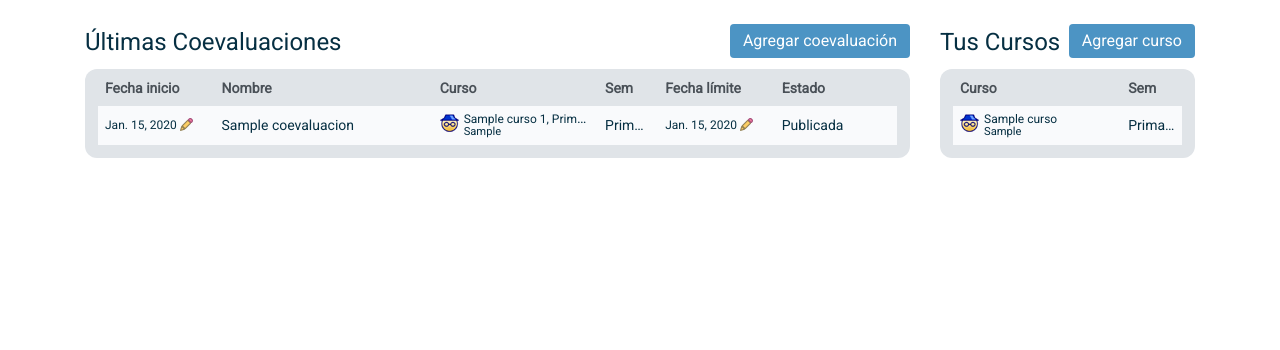
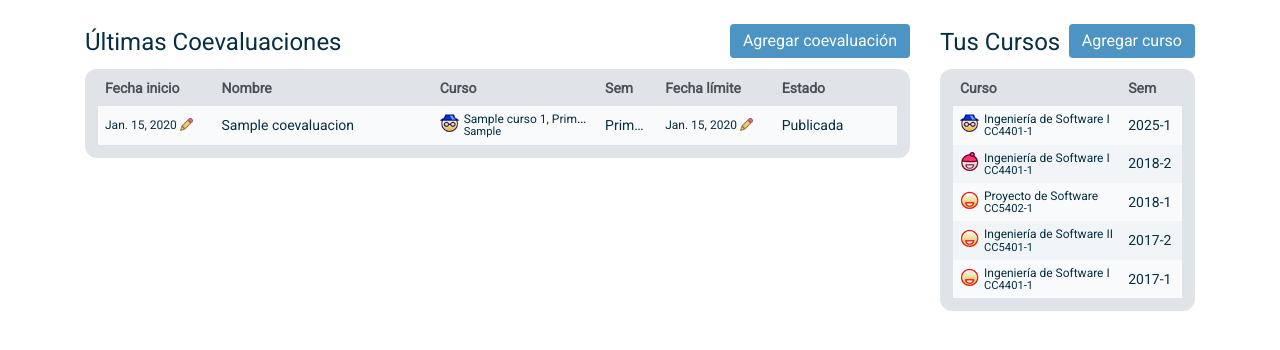
Before and after one commit to DCC-CC4401/2018-2-HTTP-slash-slash-T4, a Django app: page /home/docentes in a window 1280 px wide. Shown: the part 86-436 px from the top of the page. Run offline with Django 3.2, Linux system fonts and the light colour scheme; tables that the repository leaves empty hold one stand-in row (values such as "Sample post"); some libraries are stand-ins or nearby versions.

Commit message:
se creo archivo forms.py

```diff
--- /dev/null
+++ b/coev/forms.py
@@ -0,0 +1,6 @@
+from django import forms
+
+
+class CursoForm(forms.Form){
+
+}
--- a/templates/coev/home-vista-profesor.html
+++ b/templates/coev/home-vista-profesor.html
@@ -8,7 +8,6 @@
         <link rel="stylesheet" href="https://fonts.googleapis.com/css?family=Roboto">
         <script src="https://code.jquery.com/jquery-3.1.0.min.js"></script>
         <script src="{% static  "js/bootstrap.min.js" %}"></script>
-        <script src="{% static "js/coeval.js" %}"></script>
         <title>Sistema de Coevaluaciones DCC</title>
     </head>
     <body>
@@ -97,7 +96,7 @@
             <!-- Permanece oculto hasta apretar el botón correspondiente. -->
             <div id="add-curso-form" class="mb-4">
                 <h4 class="mt-3">Agregar Curso</h4>
-                <form method="POST">
+                <form method="POST" id="crearCurso">
                     <div class="form-row">
                         <div class="form-group col-2">
                             <label for="codigoCurso">Código del curso</label>
@@ -120,7 +119,7 @@
                             </select>
                         </div>
                     </div>
-                    <button type="submit" class="btn btn-primary-custom">Confirmar</button>
+                    <button type="submit" action="Curso" class="btn btn-primary-custom">Confirmar</button>
                     <button type="button" class="btn btn-cancel" onclick="cancelAdd()">Cancelar</button>
                 </form>
                 <hr/>
@@ -206,22 +205,63 @@
                             </thead>
                             <!-- Cuerpo de tabla (Table Data) -->
                             <tbody>
-
-                                    {% for curso in cursos %}
                                 <tr>
                                     <!-- Curso, con ícono de rol, nombre y código -->
                                     <td class="td-curso-full">
                                         <div class="cargos cargos-profesor tooltip-custom">
                                             <span class="tooltiptext"></span>
                                         </div>
-                                        <span class="curso-nombre">{{curso.nombre}}</span>
+                                        <span class="curso-nombre">Ingeniería de Software I</span>
                                         <br>
-                                        <span class="curso-codigo">{{curso.codigo}}</span>
+                                        <span class="curso-codigo">CC4401-1</span>
                                     </td>
                                     <!-- Semestre -->
-                                    <td>{{curso.semestre}}</td>
+                                    <td>2025-1</td>
                                 </tr>
-                                {% endfor %}
+                                <tr>
+                                    <td class="td-curso-full">
+                                        <div class="cargos cargos-auxiliar tooltip-custom">
+                                            <span class="tooltiptext"></span>
+                                        </div>
+                                        <span class="curso-nombre">Ingeniería de Software I</span>
+                                        <br>
+                                        <span class="curso-codigo">CC4401-1</span>
+                                    </td>
+                                    <td>2018-2</td>
+                                </tr>
+                                <tr>
+                                    <td class="td-curso-full">
+                                        <div class="cargos cargos-alumno tooltip-custom">
+                                            <span class="tooltiptext"></span>
+                                        </div>
+                                        <span class="curso-nombre">Proyecto de Software</span>
+                                        <br>
+                                        <span class="curso-codigo">CC5402-1</span>
+                                    </td>
+                                    <td>2018-1</td>
+                                </tr>
+                                <tr>
+                                    <td class="td-curso-full">
+                                        <div class="cargos cargos-alumno tooltip-custom">
+                                            <span class="tooltiptext"></span>
+                                        </div>
+                                        <span class="curso-nombre">Ingeniería de Software II</span>
+                                        <br>
+                                        <span class="curso-codigo">CC5401-1</span>
+                                    </td>
+                                    <td>2017-2</td>
+                                </tr>
+                                <tr>
+                                    <td class="td-curso-full">
+                                        <div class="cargos cargos-alumno tooltip-custom">
+                                            <span class="tooltiptext"></span>
+                                        </div>
+                                        <span class="curso-nombre">Ingeniería de Software I</span>
+                                        <br>
+                                        <span class="curso-codigo">CC4401-1</span>
+                                    </td>
+                                    <td>2017-1</td>
+                                </tr>
                             </tbody>
                         </table>
                     </div>
```
